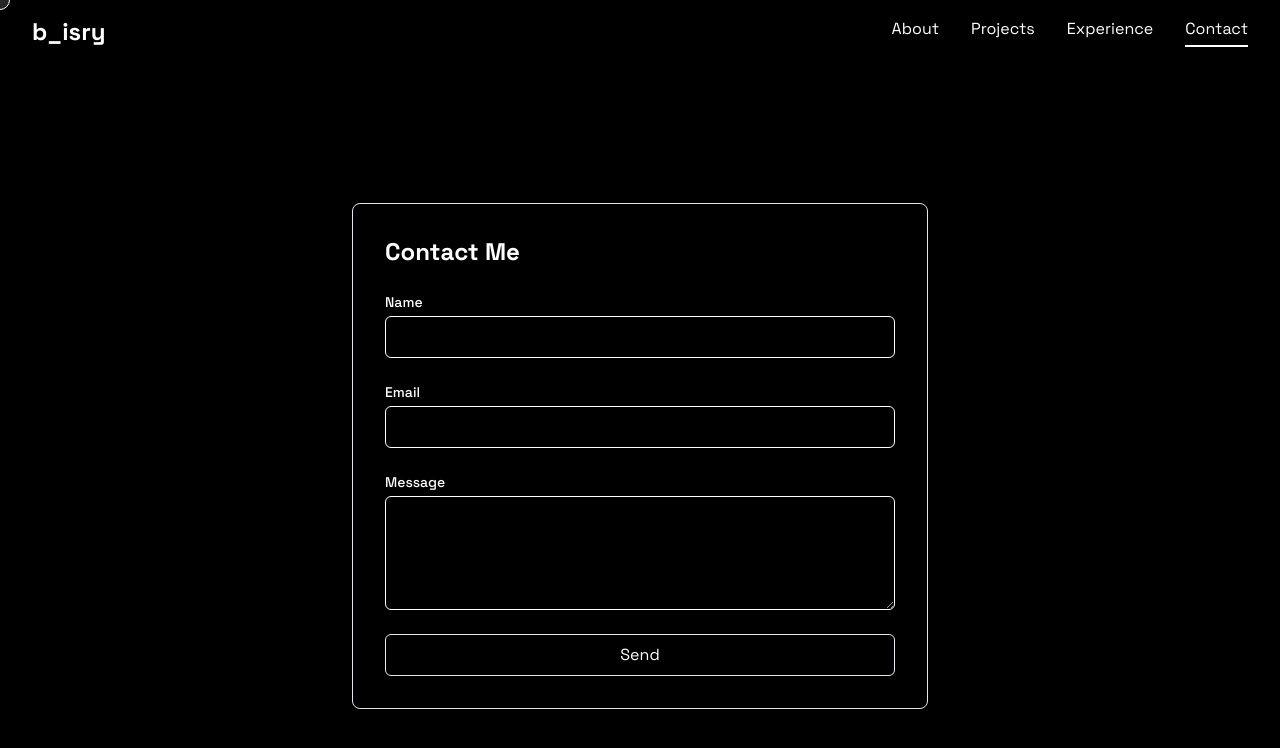
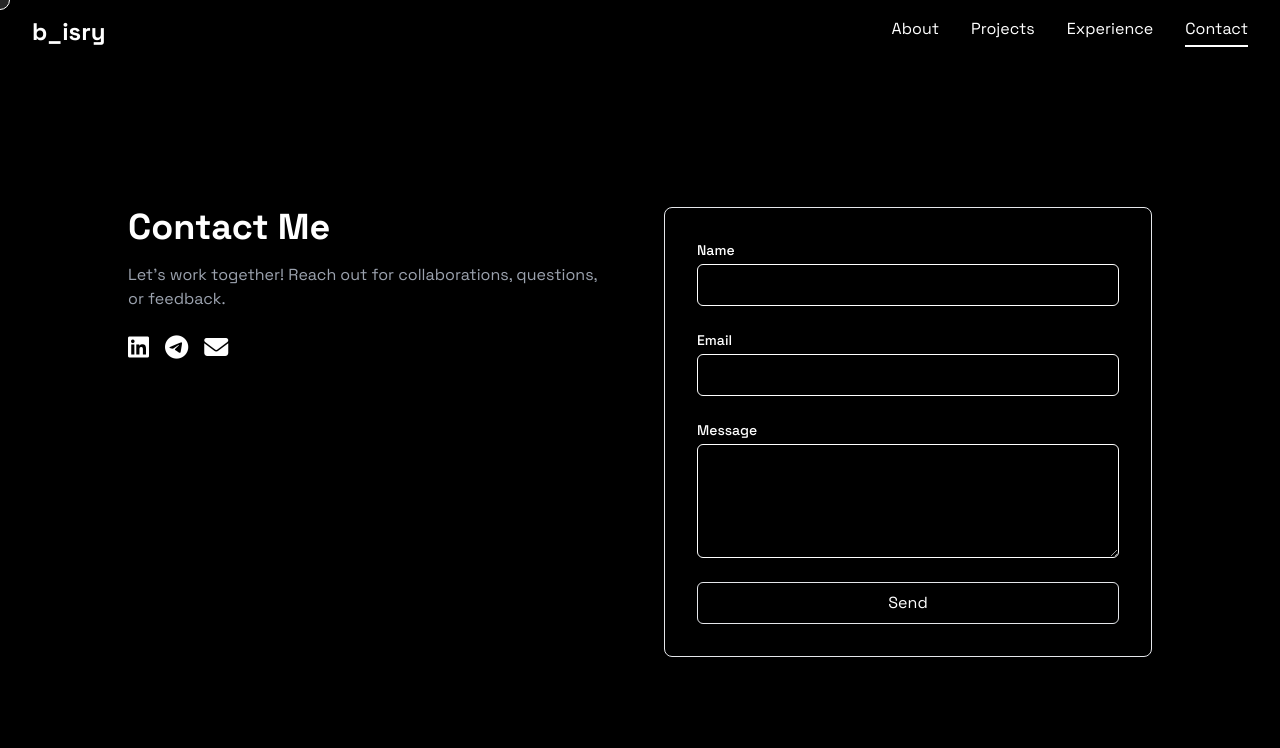
Before and after one commit to b-isry/Port-folio, a Vue app: page /contact in a window 1280 px wide. Shown: the top 748 px of the page. Built offline with nearby package versions, Linux system fonts and the light colour scheme.

Commit message:
update contact page

```diff
--- a/src/views/Contact.vue
+++ b/src/views/Contact.vue
@@ -1,12 +1,44 @@
 <template>
   <div class="min-h-screen bg-black text-white flex items-center justify-center px-4">
-    <div class="max-w-xl w-full">
-      <!-- Left: Contact Form -->
+    <div class="max-w-5xl w-full grid grid-cols-1 md:grid-cols-2 gap-12 items-start">
+      <!-- Left: Contact Info & Socials -->
+      <div class="flex flex-col justify-center items-center md:items-start text-center md:text-left">
+        <h2 class="text-3xl md:text-4xl font-bold mb-4">Contact Me</h2>
+        <p class="text-base text-gray-400 mb-6">
+          Let's work together! Reach out for collaborations, questions, or feedback.
+        </p>
+        <div class="flex gap-4 mb-4">
+          <a
+            href="https://www.linkedin.com/in/bisrat-teshome-6182632b4/"
+            target="_blank"
+            aria-label="LinkedIn"
+            class="text-white hover:text-gray-400"
+          >
+            <i class="fab fa-linkedin text-2xl"></i>
+          </a>
+          <a
+            href="https://t.me/b_isry"
+            target="_blank"
+            aria-label="Telegram"
+            class="text-white hover:text-gray-400"
+          >
+            <i class="fab fa-telegram text-2xl"></i>
+          </a>
+          <a
+            href="mailto:bisratt1995@gmail.com"
+            aria-label="Email"
+            class="text-white hover:text-red-400"
+          >
+            <i class="fas fa-envelope text-2xl"></i>
+          </a>
+        </div>
+      </div>
+
+      <!-- Right: Contact Form -->
       <form
         @submit.prevent="handleSubmit"
-        class="space-y-6 bg-black border p-8 mt-12 rounded-lg shadow-lg backdrop-blur-md"
+        class="space-y-6 bg-black border p-8 rounded-lg shadow-lg backdrop-blur-md"
       >
-        <h2 class="text-2xl font-bold">Contact Me</h2>
         <div>
           <label for="name" class="block text-sm font-medium">Name</label>
           <input
@@ -95,19 +127,10 @@ export default {
 
 <style scoped>
 /* Responsive adjustments */
-@media (max-width: 768px) {
+@media (max-width: 1024px) {
   .grid {
-    grid-template-columns: 1fr;
+    grid-template-columns: 1fr !important;
+    gap: 2rem !important;
   }
 }
-
-/* Change cursor to text when hovering over writing fields */
-/* input, textarea {
-  cursor: text !important;
-}
-
-/* Ensure input text color is black */
-/* input, textarea {
-  color: black;
-}  */
 </style>
```
